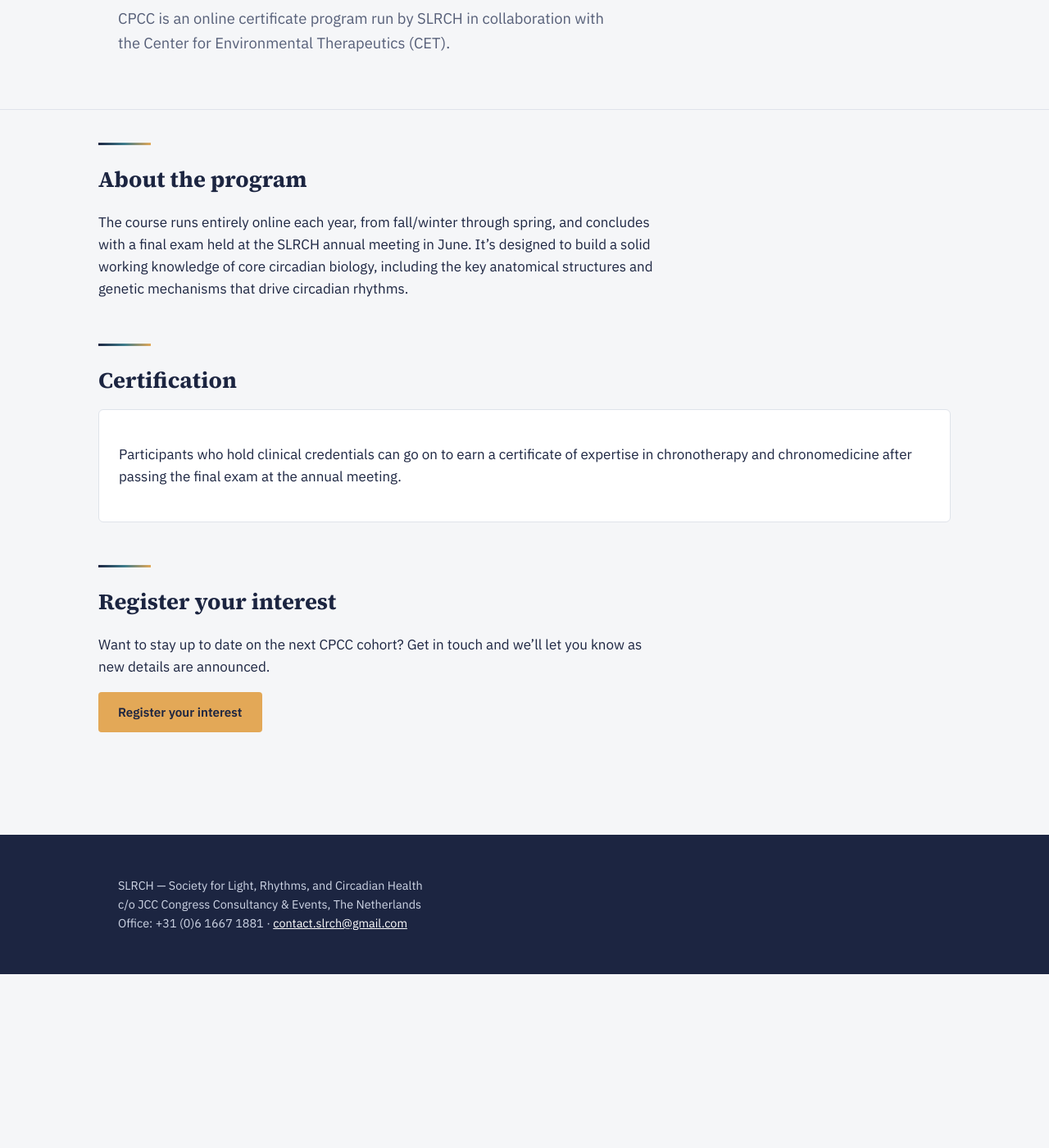
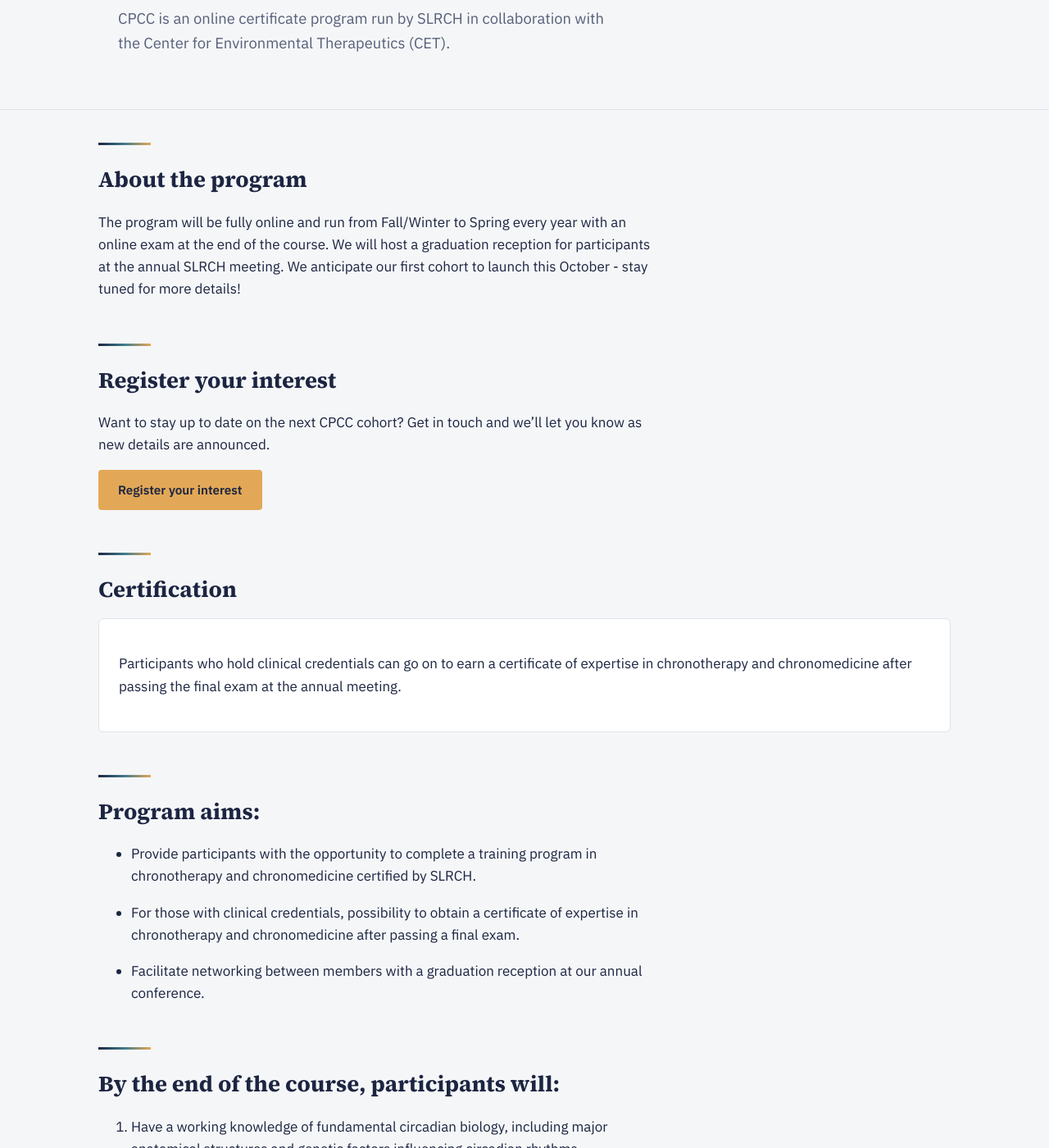
Before and after one commit to SLRCH-Society/SLRCH-website, a Jekyll site: the page built from curriculum.md, in a window 1280 px wide and 1400 px high, scrolled down 286 px. Shown: the whole window at 82% size. Built offline with Jekyll 4.4.1, drawn with Linux system fonts in a browser that asks for light colours; before the commit the page ends 1474 px from its top, so only the background shows below that; some of the changed text lies outside the part shown.

Commit message:
Archives and Curriculum

```diff
--- a/curriculum.md
+++ b/curriculum.md
@@ -8,7 +8,14 @@
 
 ## About the program
 
-The course runs entirely online each year, from fall/winter through spring, and concludes with a final exam held at the SLRCH annual meeting in June. It's designed to build a solid working knowledge of core circadian biology, including the key anatomical structures and genetic mechanisms that drive circadian rhythms.
+The program will be fully online and run from Fall/Winter to Spring every year with an online exam at the end of the course. We will host a graduation reception for participants at the annual SLRCH meeting. We anticipate our first cohort to launch this October - stay tuned for more details!
+
+## Register your interest
+
+Want to stay up to date on the next CPCC cohort? Get in touch and we'll let you know as new details are announced.
+
+<p><a class="btn btn-primary" href="https://docs.google.com/forms/d/e/1FAIpQLSetzC5i_130-D31D5iHPIy1iwOXjkmvtye21GlHIbpkwclL1w/viewform?usp=sharing&ouid=102732796062295058235">Register your interest</a></p>
+
 
 ## Certification
 
@@ -16,8 +23,20 @@
   <p>Participants who hold clinical credentials can go on to earn a certificate of expertise in chronotherapy and chronomedicine after passing the final exam at the annual meeting.</p>
 </div>
 
-## Register your interest
 
-Want to stay up to date on the next CPCC cohort? Get in touch and we'll let you know as new details are announced.
+## Program aims:
 
-<p><a class="btn btn-primary" href="https://docs.google.com/forms/d/e/1FAIpQLSetzC5i_130-D31D5iHPIy1iwOXjkmvtye21GlHIbpkwclL1w/viewform?usp=sharing&ouid=102732796062295058235">Register your interest</a></p>
+- Provide participants with the opportunity to complete a training program in chronotherapy and chronomedicine certified by SLRCH.
+
+- For those with clinical credentials, possibility to obtain a certificate of expertise in chronotherapy and chronomedicine after passing a final exam.
+
+- Facilitate networking between members with a graduation reception at our annual conference.
+
+
+## By the end of the course, participants will:
+
+1. Have a working knowledge of fundamental circadian biology, including major anatomical structures and genetic factors influencing circadian rhythms
+
+2. Gain insight into translational approaches that bridge basic circadian research with clinical applications, including biomarker development, therapeutic timing, chronopharmacology and light-based interventions
+
+3. Understand how to apply chronotherapy to treat circadian rhythm, psychiatric, and neurological disorders, as well as appreciate the opportunities for circadian medicine in clinical practice broadly
```
Also changed, not shown: archives-abstracts.md (+1 -1 lines), archives-news.md (+0 -2 lines).
